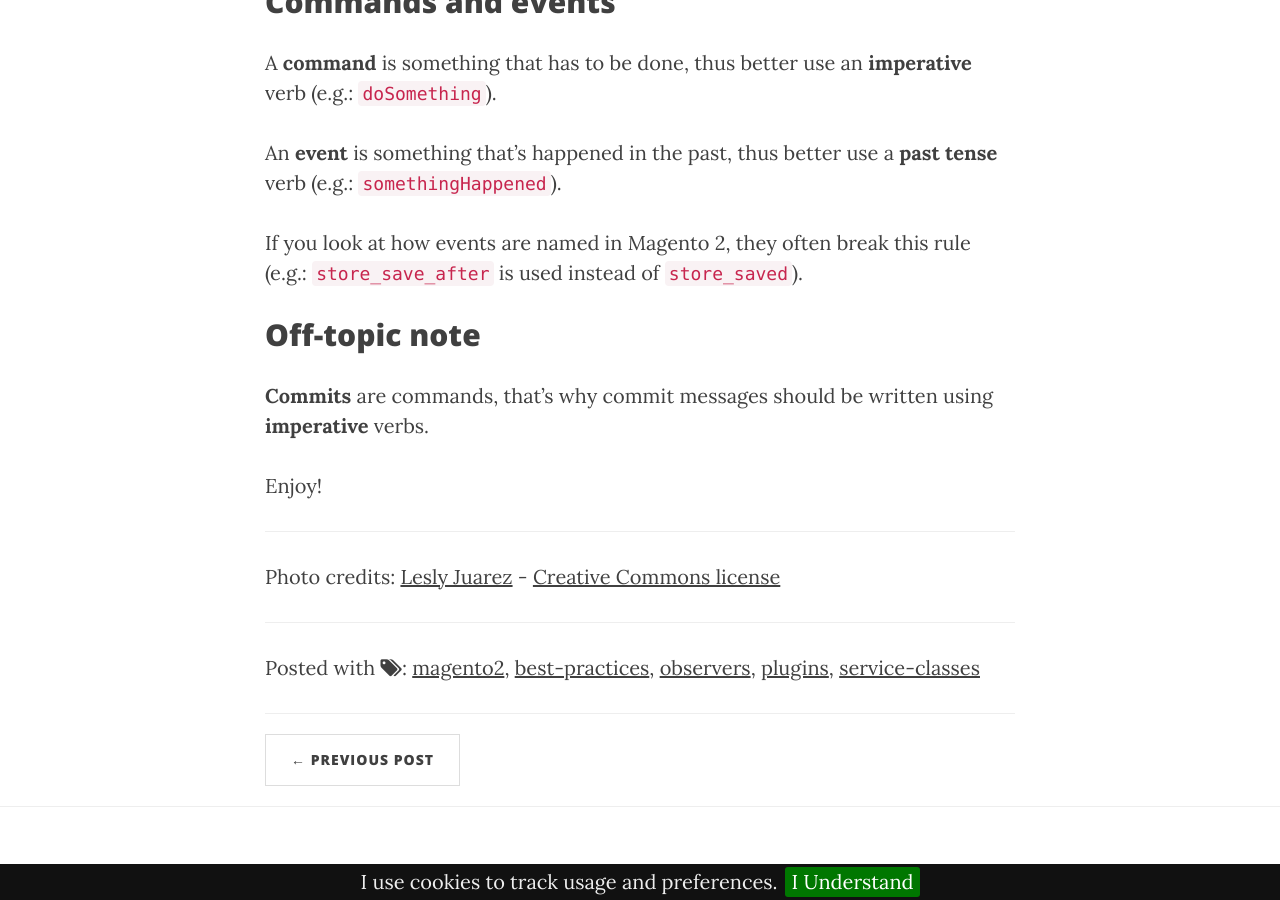
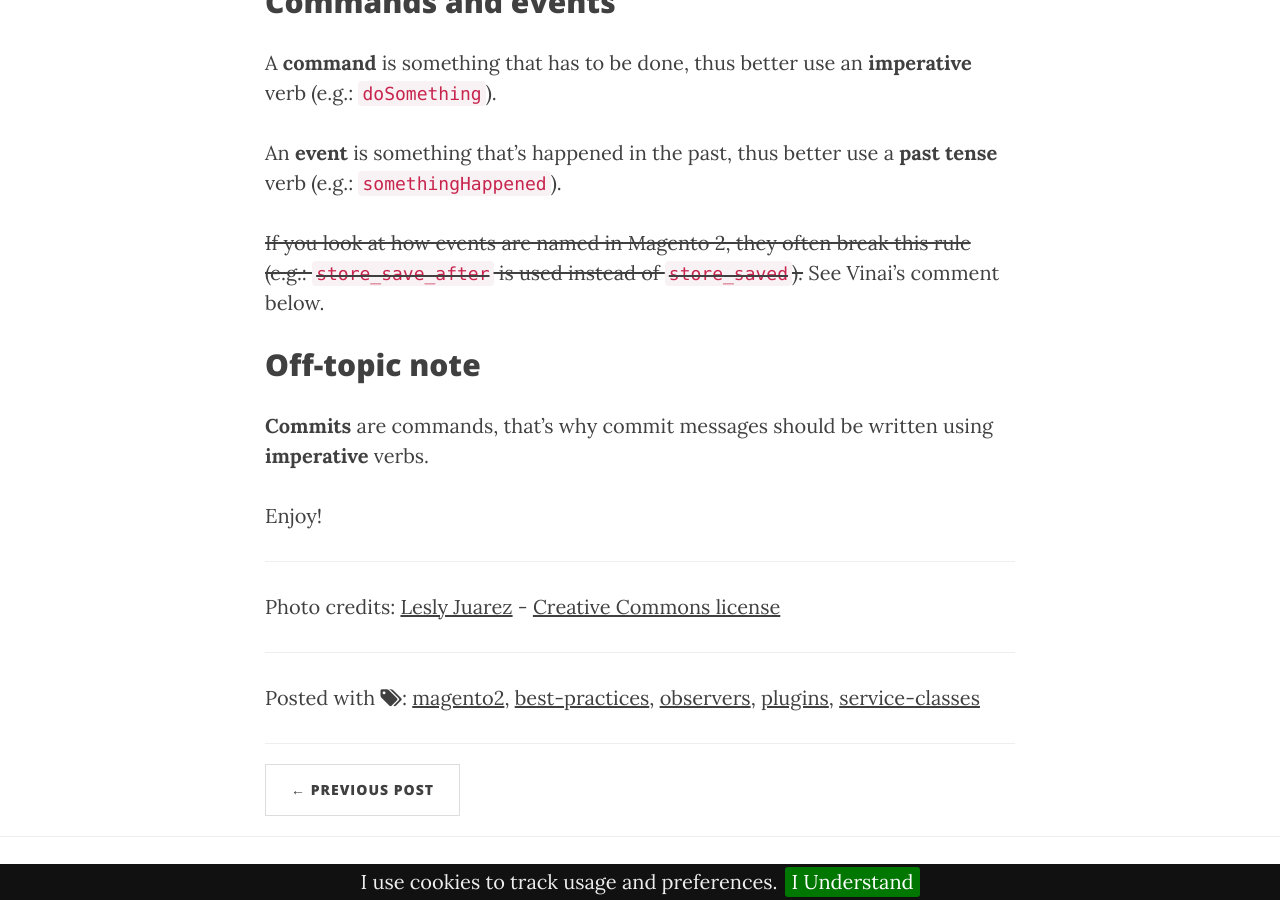
Before and after one commit to aleron75/aleron75.github.io, a Jekyll site: the page built from _posts/2020-04-18-good-names-reveal-intent.md, in a window 1280 px wide and 900 px high, scrolled down 2520 px. Built offline with Jekyll 4.4.1, drawn with Linux system fonts in a browser that asks for light colours; nearby versions of some CDN libraries; comment, search, counter and statistics services are not loaded.

Commit message:
Update paragraph due to Vinai's comment on Magento events.

```diff
--- a/_posts/2020-04-18-good-names-reveal-intent.md
+++ b/_posts/2020-04-18-good-names-reveal-intent.md
@@ -106,8 +106,8 @@ thus better use an **imperative** verb (e.g.: `doSomething`).
 An **event** is something that’s happened in the past,
 thus better use a **past tense** verb (e.g.: `somethingHappened`).
 
-If you look at how events are named in Magento 2,
-they often break this rule (e.g.: `store_save_after` is used instead of `store_saved`).
+~~If you look at how events are named in Magento 2,
+they often break this rule (e.g.: `store_save_after` is used instead of `store_saved`).~~ See Vinai's comment below.
 
 ## Off-topic note
 **Commits** are commands, that’s why commit messages should be written using **imperative** verbs.
```
